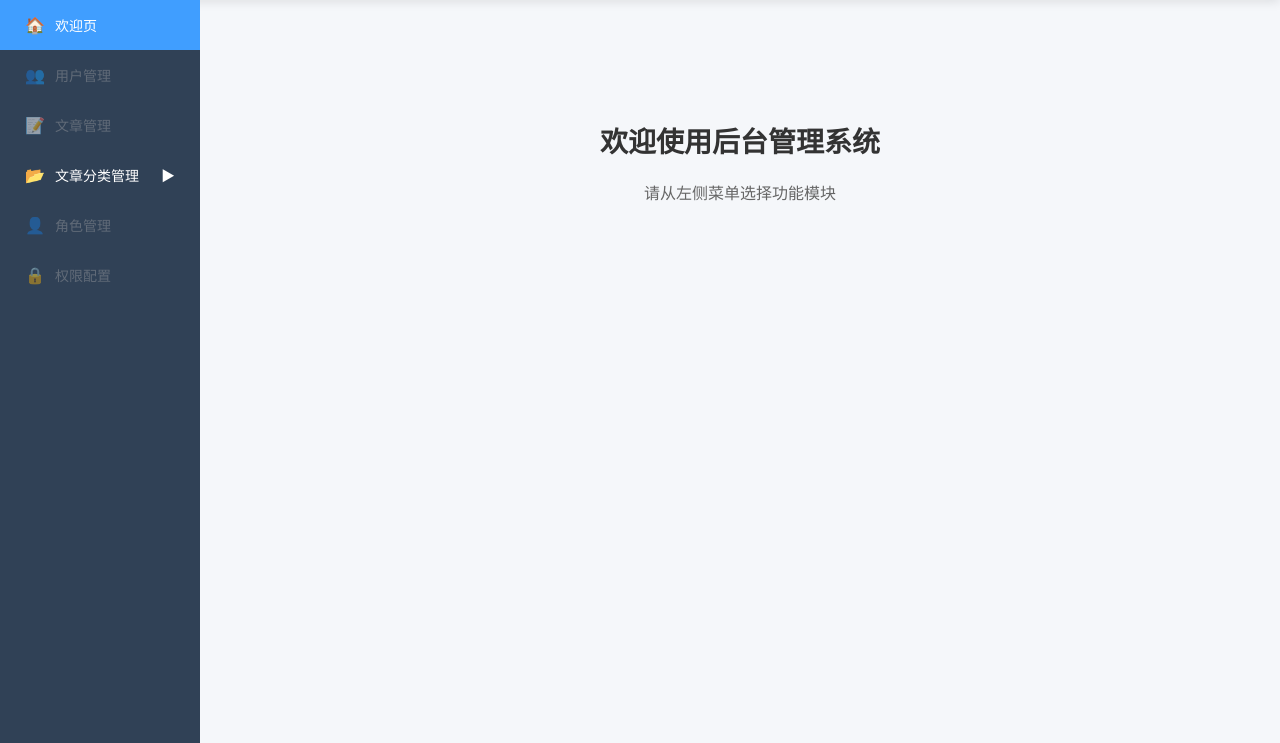
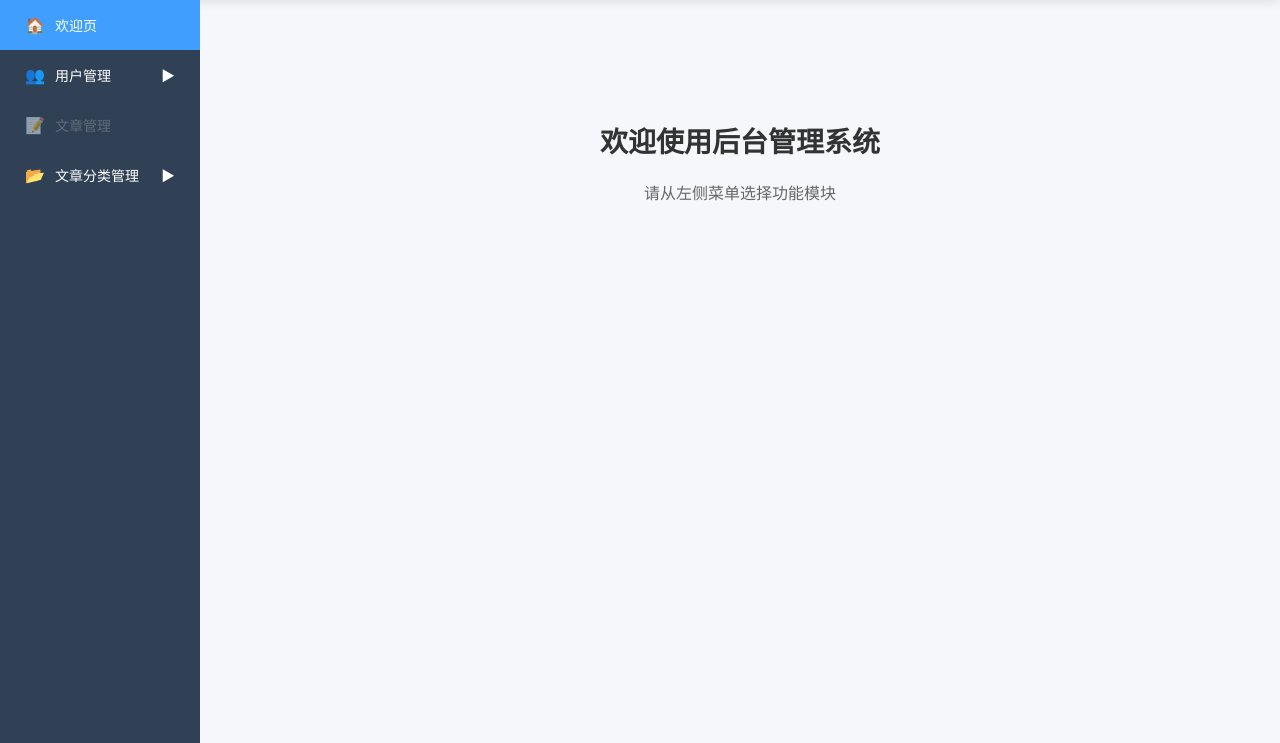
Before and after one commit to hualingyun/hualingyun-ceshi, a PHP site: page /admin.php in a window 1280 px wide. Shown: the part 59-802 px from the top of the page. Run offline with PHP 8.4, Linux system fonts and the light colour scheme; the visitor is signed in with stand-in values (Sample User, id 1).

Commit message:
.3352875399119932:fb302bdc2860a4f454b63b7c441fa096_69ecba39e60ee2736f5dbd6c.69ecc9bee60ee2736f5dbe6a.69ecc9be6d3159bf9d6936e9:Trae CN.T(2026/4/25 22:03:42)

```diff
--- a/6320/admin.php
+++ b/6320/admin.php
@@ -356,9 +356,23 @@ function has_button_permission_js($module, $action, $button_permissions) {
                 <span class="icon">🏠</span>
                 <span>欢迎页</span>
             </div>
-            <div class="menu-item" data-page="users">
-                <span class="icon">👥</span>
-                <span>用户管理</span>
+            <div class="menu-item menu-parent" data-parent="usermanagement">
+                <span class="menu-text">
+                    <span class="icon">👥</span>
+                    <span>用户管理</span>
+                </span>
+                <span class="arrow">▶</span>
+            </div>
+            <div class="submenu" id="usermanagementSubmenu">
+                <div class="menu-item" data-page="users">
+                    <span>用户列表</span>
+                </div>
+                <div class="menu-item" data-page="roles">
+                    <span>角色管理</span>
+                </div>
+                <div class="menu-item" data-page="permissions">
+                    <span>权限配置</span>
+                </div>
             </div>
             <div class="menu-item" data-page="articles">
                 <span class="icon">📝</span>
@@ -378,14 +392,6 @@ function has_button_permission_js($module, $action, $button_permissions) {
                 <div class="menu-item" data-action="addCategory">
                     <span>分类添加</span>
                 </div>
-            </div>
-            <div class="menu-item" data-page="roles">
-                <span class="icon">👤</span>
-                <span>角色管理</span>
-            </div>
-            <div class="menu-item" data-page="permissions">
-                <span class="icon">🔒</span>
-                <span>权限配置</span>
             </div>
         </div>
 
```
